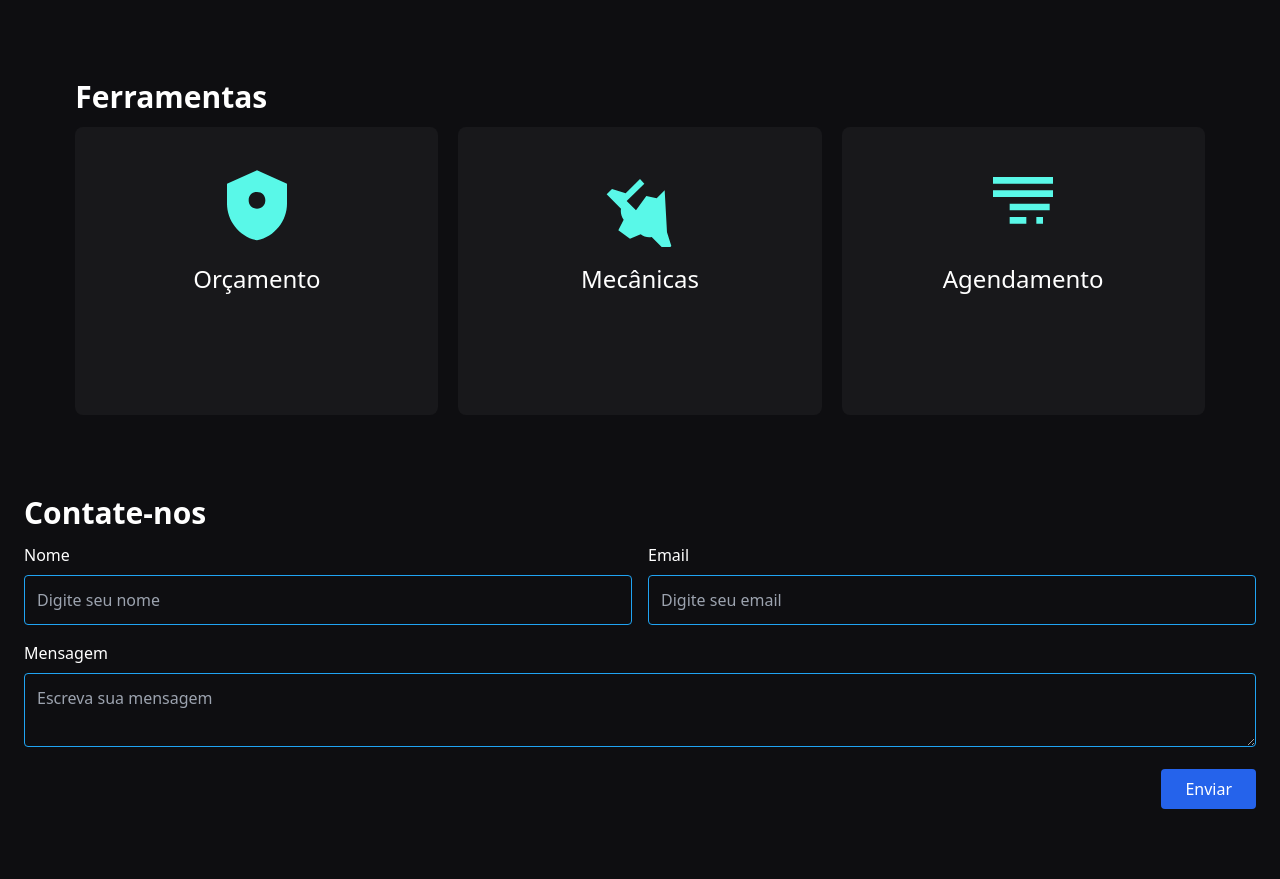
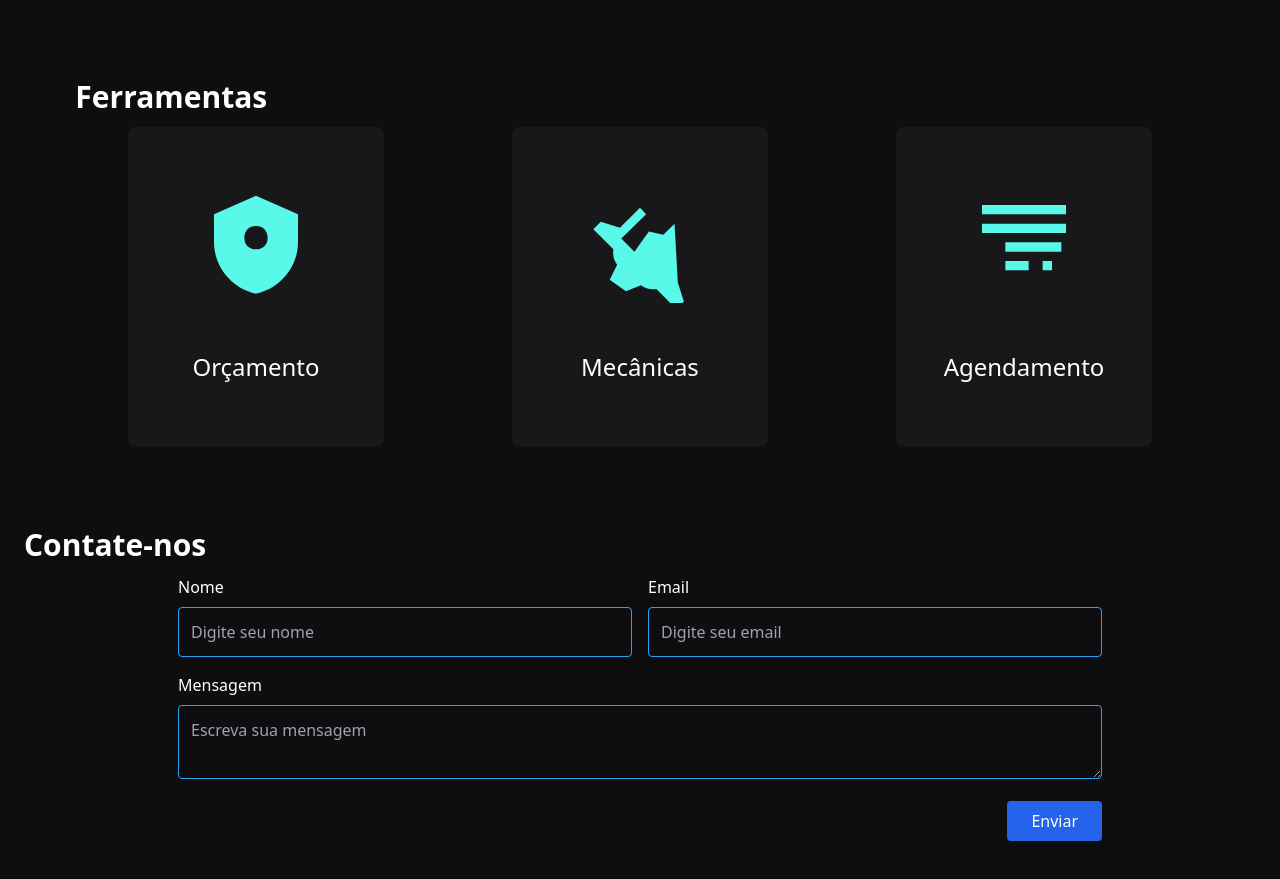
Before and after one commit to MatheusGmota/CarRepair-2sem, a Next.js app: page / in a window 1280 px wide. Shown: the part 946-1825 px from the top of the page. Built offline with nearby package versions, Linux system fonts and the light colour scheme.

Commit message:
pagina finalizada

```diff
--- a/src/app/globals.css
+++ b/src/app/globals.css
@@ -35,6 +35,10 @@
         @apply text-white w-full flex flex-col gap-y-3;
     }
 
+    .form{
+        @apply space-y-4 lg:w-3/4
+    }
+
     .aside-inputs{
         @apply grid grid-cols-1 md:grid-cols-2 gap-4;
     }
@@ -52,11 +56,11 @@
     }
 
     .article-cards{
-        @apply flex flex-col gap-y-4 items-center lg:flex lg:flex-row lg:gap-x-5;
+        @apply flex flex-col gap-y-4 items-center lg:flex lg:flex-row lg:justify-center lg:gap-x-32;
     }
 
     .card{
-        @apply bg-bunker rounded-lg p-10 flex flex-col items-center w-3/4 lg:h-72;
+        @apply bg-bunker rounded-lg p-10 flex flex-col items-center w-3/4 lg:h-80 lg:w-64 lg:justify-center lg:gap-y-8;
     }
 
     .span{
@@ -64,6 +68,6 @@
     }
 
     .svg-card{
-        @apply w-20 h-20 text-bright-turquoise-300 mb-4;
+        @apply w-20 h-20 text-bright-turquoise-300 mb-4 lg:w-28 lg:h-28;
     }
 }
--- a/src/app/page.tsx
+++ b/src/app/page.tsx
@@ -70,7 +70,8 @@ export default function AboutPage() {
         </section>
         <section className="secao-form">
             <h2 className="titulo-home">Contate-nos</h2>
-            <form className="space-y-4">
+            <section className="lg:flex lg:justify-center">
+                <form className="form">
                     <aside className="aside-inputs">
                         <div>
                             <label className="label-inputs">Nome</label>
@@ -90,7 +91,7 @@ export default function AboutPage() {
                     </div>
                 </form>
             </section>
-
+        </section>
       </main>
     </>
   )
```
Lines whose indentation alone changed are shown as unchanged.
